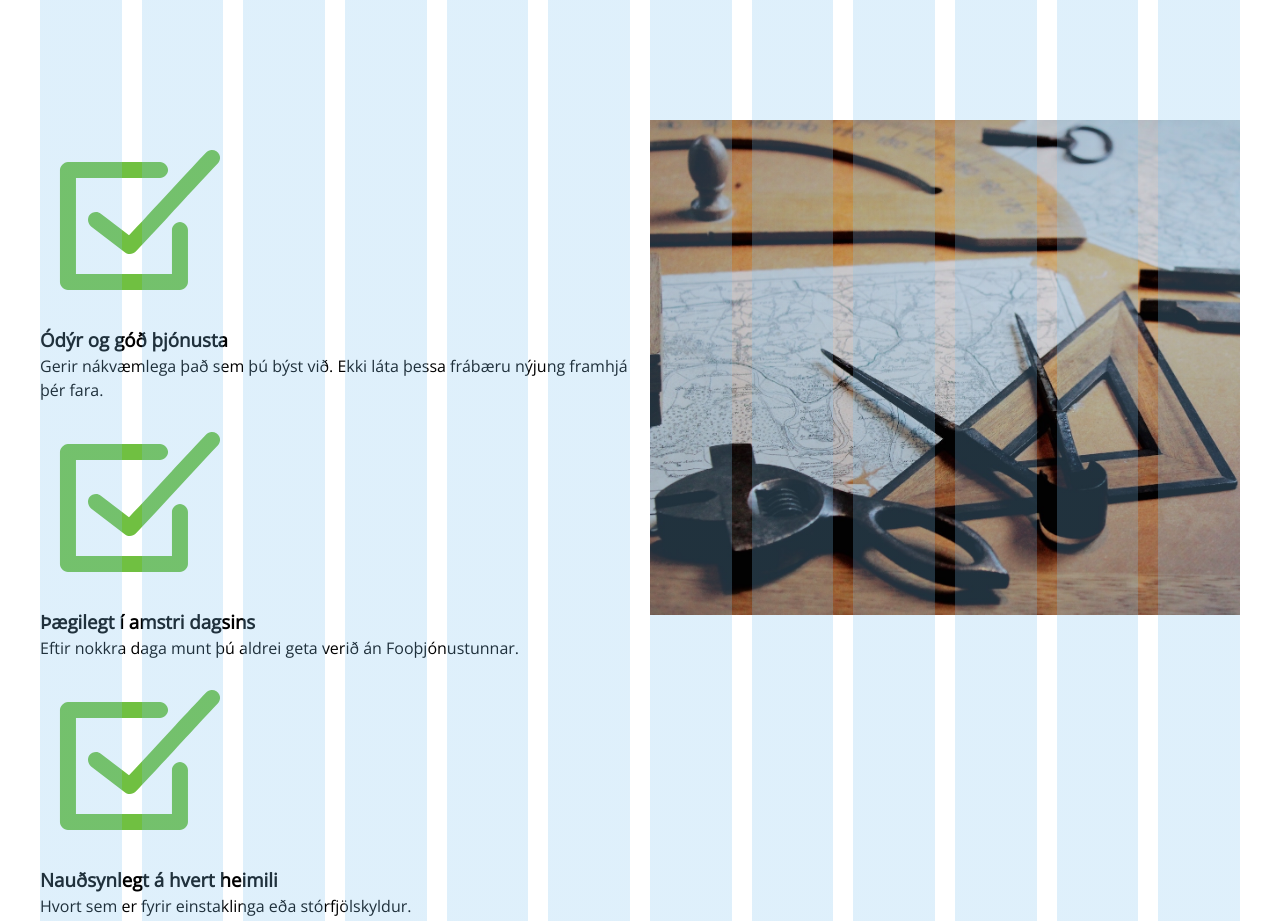
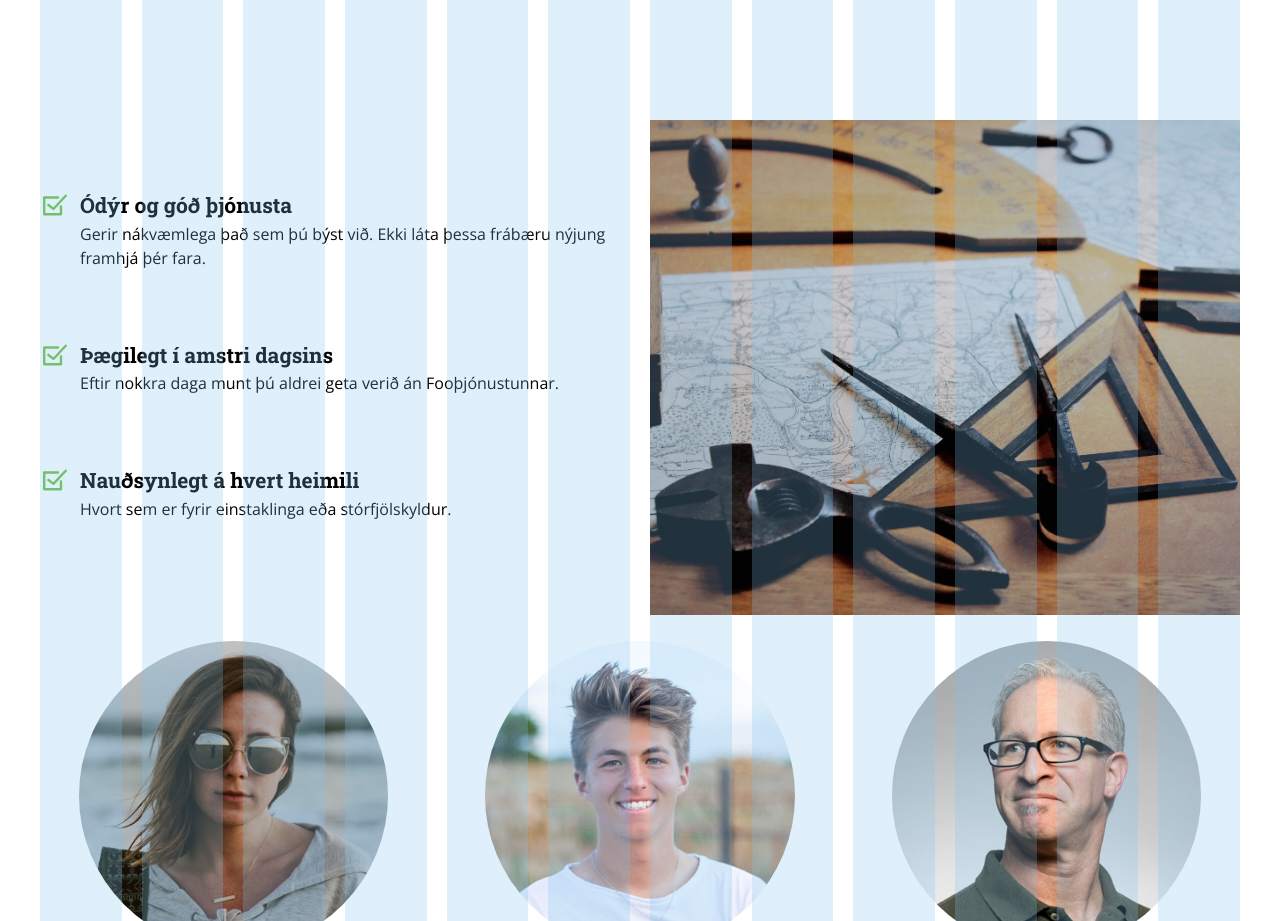
Before and after one commit to SunnevaThorsteins/Group-project-web, a website: page index.html in a window 1280 px wide. Shown: the part 800-1721 px from the top of the page. Drawn offline with nearby package versions, Linux system fonts and the light colour scheme.

Commit message:
laga list og footer

```diff
--- a/index.html
+++ b/index.html
@@ -37,7 +37,6 @@
       <section>
         <div class="row">
           <div class="col col-6 col-sm-12">
-            <div class="list">
             <div class="item">
               <img src="img/check.svg" class="item__img" alt="">
                 <div class="item__content">
@@ -63,7 +62,6 @@
                     <p class="item__text">
                       Hvort sem er fyrir einstaklinga eða stórfjölskyldur.
                     </p>
-                  </div>
                 </div>
             </div>
           </div>
@@ -126,10 +124,7 @@
         </div>
       </section>
     </main>
-<<<<<<< HEAD
-=======
     <div class="row">
->>>>>>> e6f468e779030ee114396993cb7efdf7d59c9634
       <div class="col col-12 col-sm-12 col-smm-12">
        <footer class="footer">
          <div class="footer__content">
@@ -148,10 +143,6 @@
           </div>
         </footer>
       </div>
-<<<<<<< HEAD
-
-=======
     </div>
->>>>>>> e6f468e779030ee114396993cb7efdf7d59c9634
   </body>
 </html>
--- a/scss/blockquote.scss
+++ b/scss/blockquote.scss
@@ -14,7 +14,7 @@
 
   &--two {
     margin-bottom: $gutter;
-    font-size: 0.75em;
+    font-size: 1em;
   }
 }
 
--- a/scss/heading.scss
+++ b/scss/heading.scss
@@ -31,6 +31,7 @@
     &--one {
       opacity: 0;
       animation: fade-in 1s ease-in-out forwards 1s;
+      word-break: normal;
     }
 
     &--two {
--- a/scss/list.scss
+++ b/scss/list.scss
@@ -1,8 +1,42 @@
 @import "scss/variables";
 
 .list {
-  //padding: $gutter*6 0;
+  padding-bottom: $gutter * 2;
+}
 
+.item {
+  display: flex;
+  width: 100%;
+  padding: 0;
+  margin: $gutter * 3.5 0;
+  overflow: hidden;
+  flex-direction: row;
+
+  &__content {
+    display: flex;
+    width: 100%;
+    margin-left: $gutter / 2;
+    flex-direction: column;
+  }
+
+  &__heading {
+    font-family: "Roboto Slab", serif;
+    font-size: 21px;
+    font-weight: bold;
+  }
+
+  &__img {
+    width: 30px;
+    height: 30px;
+  }
+
+  &:last-child {
+    margin-bottom: $gutter * 2;
+  }
+}
+
+
+/*
   &__container {
     margin-bottom: $gutter;
   }
@@ -37,4 +71,4 @@
       height: 30px;
     }
   }
-}
+}*/
```
Also changed, not shown: um.html (+5 -2 lines), styles.css. Lines whose indentation alone changed are shown as unchanged.
